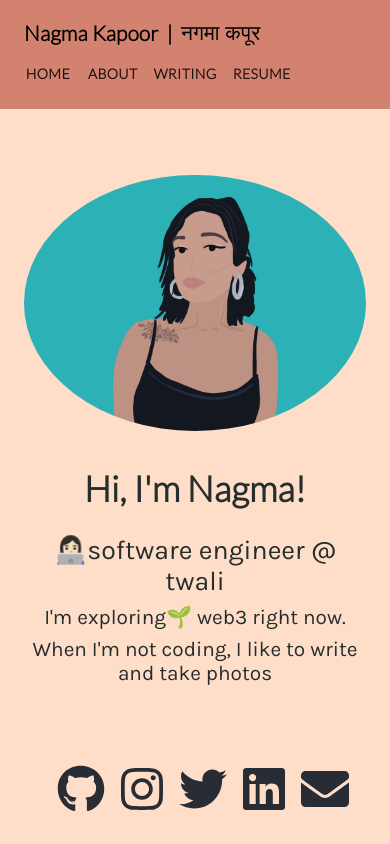
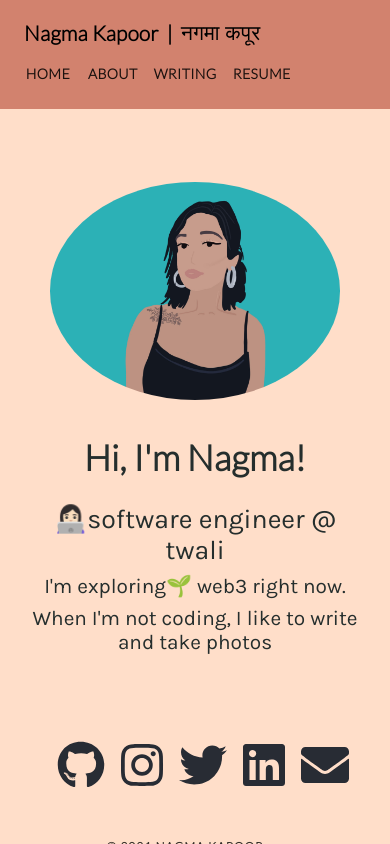
Before and after one commit to nagmak/nagma-site, a React (Create React App) app: page / in a window 390 px wide. Built offline with nearby package versions, Linux system fonts and the light colour scheme.

Commit message:
test image

```diff
--- a/src/components/home/home.css
+++ b/src/components/home/home.css
@@ -31,10 +31,11 @@ img.icon-image {
     }
 
     img.icon-image {
-        width: 100%;
+        /* width: 100%; */
         padding: 12px;
         align-self: center;
         margin: unset;
         height: unset;
+        max-height: 250px;
     }
 }
```
